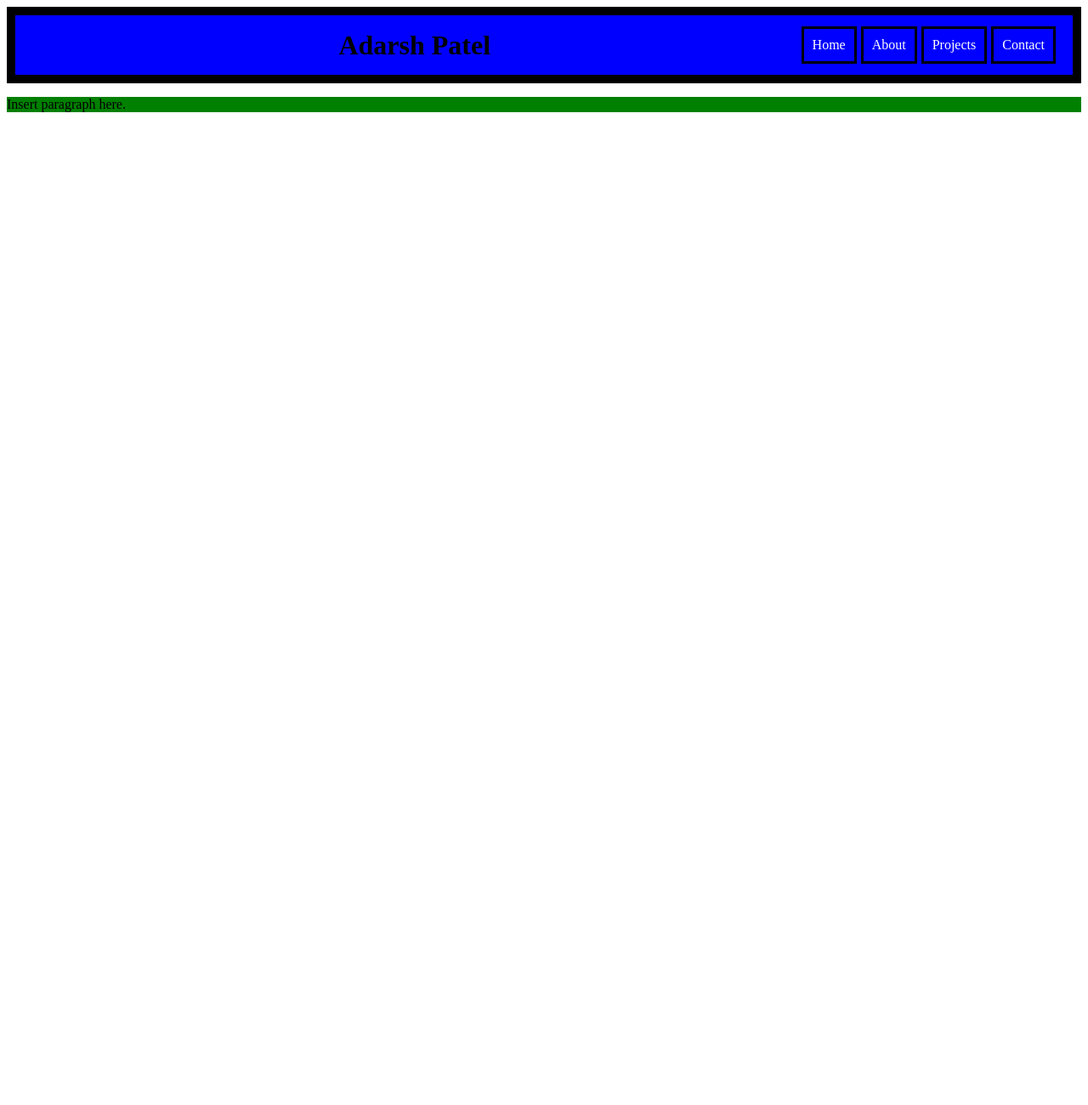
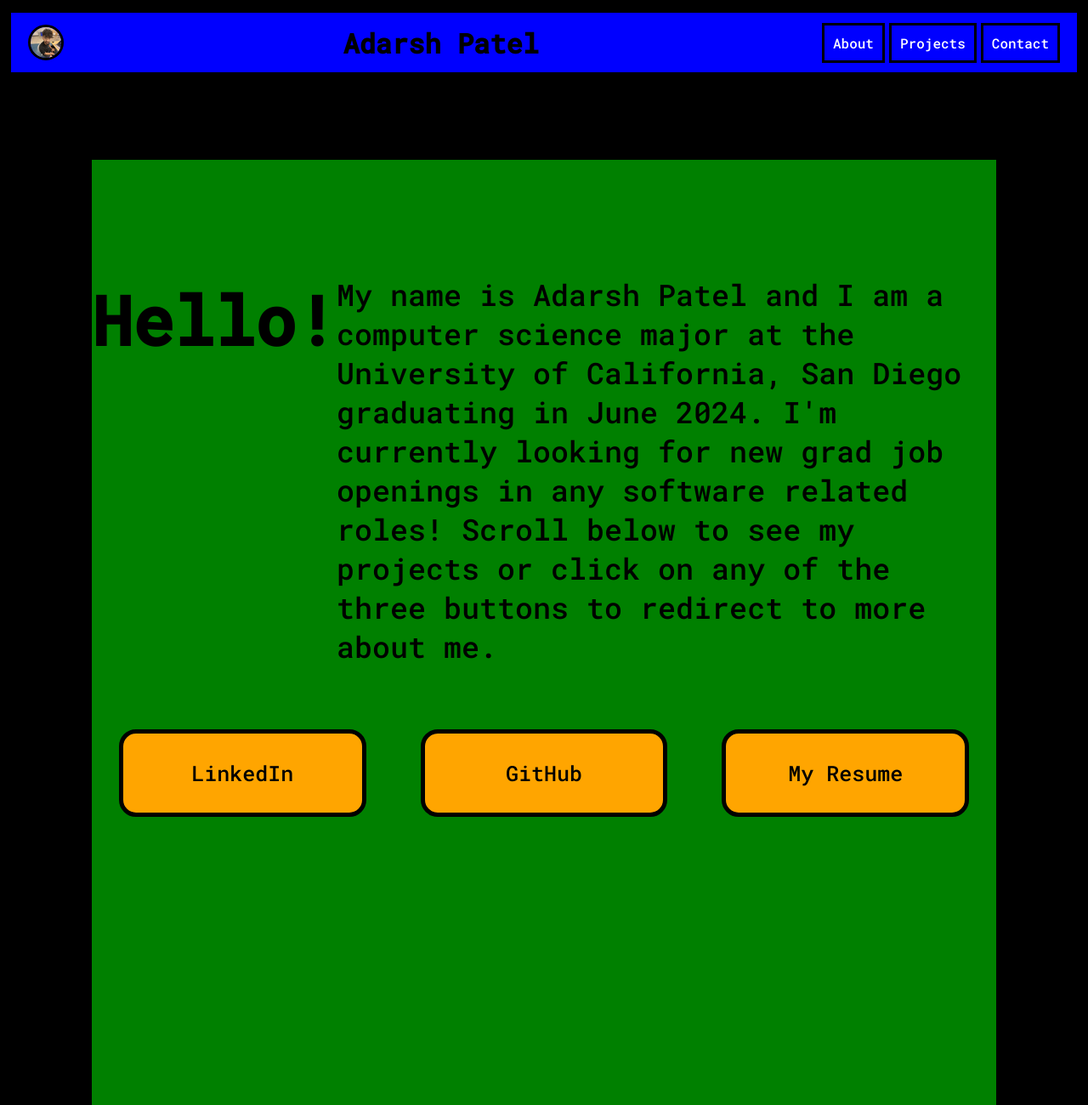
Before and after one commit to adarsh249/adarsh-site, a plain HTML site: page index.html in a window 1280 px wide. Shown: the top 1300 px of the page at 85% size. Before the commit the page ends 800 px from the top, so only its background shows below. Drawn offline with Linux system fonts and the light colour scheme.

Commit message:
Added pfp, made header sticky, centered main div content, created nicer looking buttons

```diff
--- a/index.html
+++ b/index.html
@@ -1,25 +1,37 @@
 <!DOCTYPE html>
 <html lang="en">
 <head>
+
     <meta charset="UTF-8">
     <meta http-equiv="X-UA-Compatible" content="IE=edge">
     <meta name="viewport" content="width=device-width, initial-scale=1.0">
+    <link rel="preconnect" href="https://fonts.googleapis.com">
+    <link rel="preconnect" href="https://fonts.gstatic.com" crossorigin>
+    <link href="https://fonts.googleapis.com/css2?family=Roboto+Mono:wght@500&display=swap" rel="stylesheet">
     <link rel="stylesheet" href="styles.css">
     <title>Adarsh's Portfoilo</title>
 </head>
 <body>
     <main>
         <div class="header">
+            <img src="./images/pfp.jpg" id="pfp">
             <h1 class="myName">Adarsh Patel</h1>
             <nav id="navBar">
-            <a href="">Home</a>
                 <a href="">About</a>
                 <a href="">Projects</a>
                 <a href="">Contact</a>
             </nav>
         </div>
         <div class="container">
-        <p>Insert paragraph here.</p>
+            <p><b id="hello">Hello!</b> My name is Adarsh Patel and I am a computer science major at the University of California, San Diego graduating in June 2024. I'm currently
+                looking for new grad job openings in any software related roles! Scroll below to see my projects or click on
+                any of the three buttons to redirect to more about me.
+            </p>
+            <div class="socials">
+                <button>LinkedIn</button>
+                <button>GitHub</button>
+                <button>My Resume</button>
+            </div>
         </div>
     </main>
 
--- a/styles.css
+++ b/styles.css
@@ -1,14 +1,19 @@
+* {
+    font-family: 'Roboto Mono', monospace;
+}
 .header {
+    position: sticky;
+    top: 10px;
     display: flex;
     flex-direction: row;
-    border: 10px solid black;
+    border: 5px solid black;
     background-color: blue;
-    position: relative;
     width: auto;
     height: 70px;
     align-items: center;
-    justify-content: center;
+    justify-content: space-evenly;
     padding: 0 20px;
+    z-index: 1;
 }
 .myName {
     flex: 1;
@@ -36,7 +41,49 @@
 }
 
 .container {
+    padding-top: 100px;
+    padding-bottom: 700px;
+    height: auto;
     background-color: green;
-    display: block;
+    position: relative;
+    margin: 100px;
+}
+
+p {
+    display: flex;
+    font-size: 35px;
+}
+
+#hello {
+    display: inline;
+    font-size: 80px;
+}
+
+.socials {
+    display: flex;
     justify-content: center;
+    padding-top: 40px;
 }
+
+.socials button {
+    display: inline-block;
+    margin-left: 3%;
+    margin-right: 3%;
+    padding: 30px 70px 30px 70px;
+    background-color: orange;
+    border: 5px solid black;
+    border-radius: 20px;
+    font-size: 25px;
+    width: 300px;
+    height: auto;
+}
+
+body {
+    background-color: black;
+}
+#pfp {
+    max-width: 3%;
+    height: auto;
+    border: 3px solid black;
+    border-radius: 30px;
+}
```
Also changed, not shown: images/pfp.jpg (added). Lines whose indentation alone changed are shown as unchanged.
